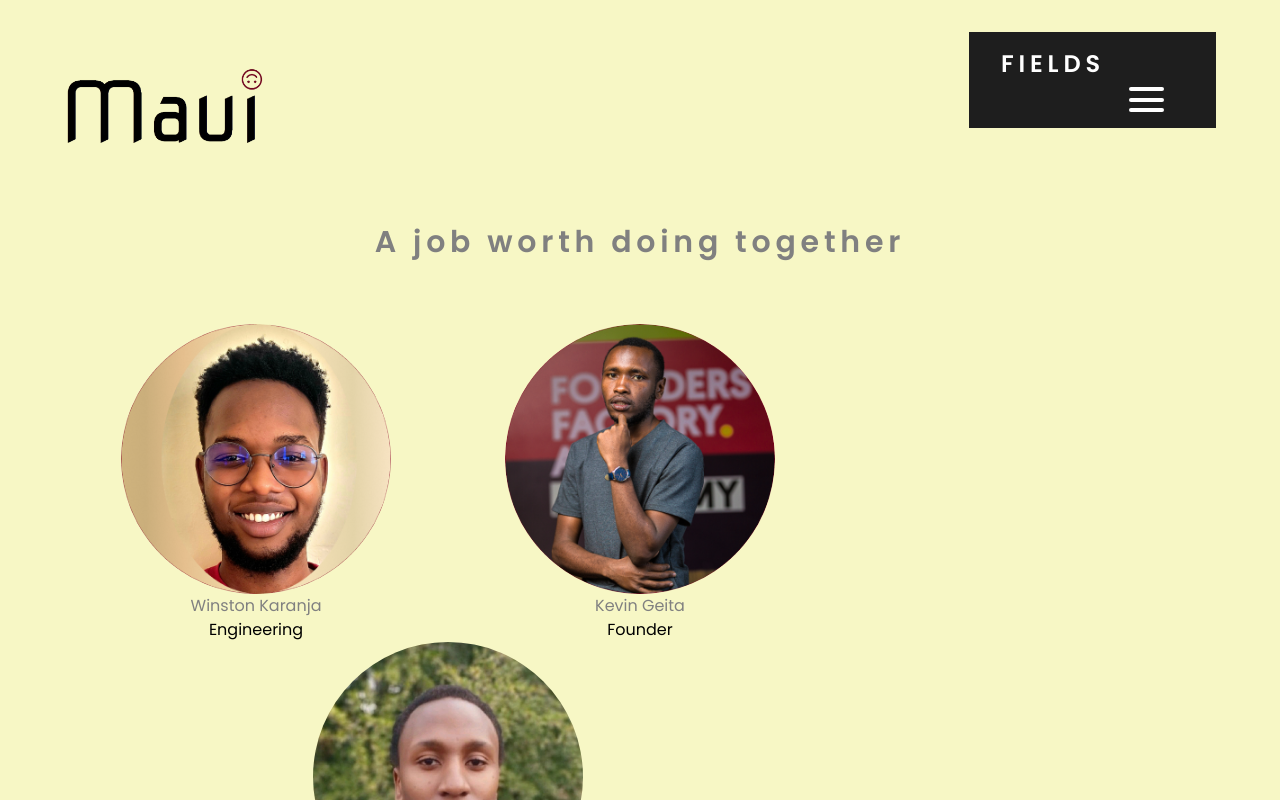
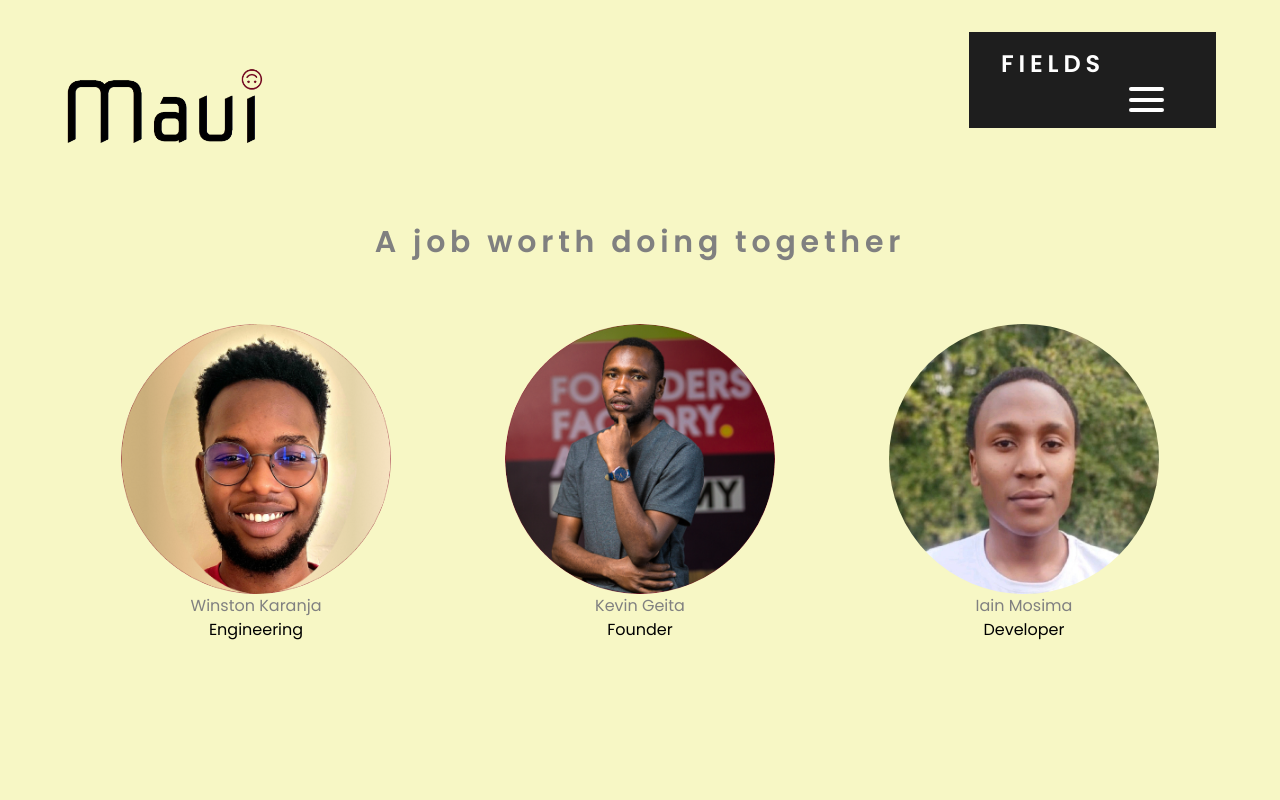
Before and after one commit to IainMosima/maui, a Next.js app: page /about-us in a window 1280 px wide. Shown: the top 800 px of the page. Built offline with nearby package versions, Linux system fonts and the light colour scheme.

Commit message:
correctionsc

```diff
--- a/components/AboutUs/AboutUs.tsx
+++ b/components/AboutUs/AboutUs.tsx
@@ -13,8 +13,8 @@ const AboutUs = () => {
 
                 <div className='w-full grid sm:grid-cols-3 grid-cols-2 justify-center place-items-center sm:gap-0 gap-4'>
                     {Info.founders.map((founder, i) => (
-                        <div key={i} className={`flex flex-col place-items-center w-full ${i === 2 ? 'col-span-2 w-[50%]' : ''}`}>
-                            <Image src={founder.profile} alt={founder.name} className='rounded-full' width={270} />
+                        <div key={i} className={`flex flex-col place-items-center w-full ${i === 2 ? 'sm:col-span-1 col-span-2 sm:w-full w-[50%]' : ''}`}>
+                            <Image src={founder.profile} alt={founder.name} className='rounded-full aspect-square' width={270} />
 
                             <h3 className='text-grey'>{founder.name}</h3>
 
```
